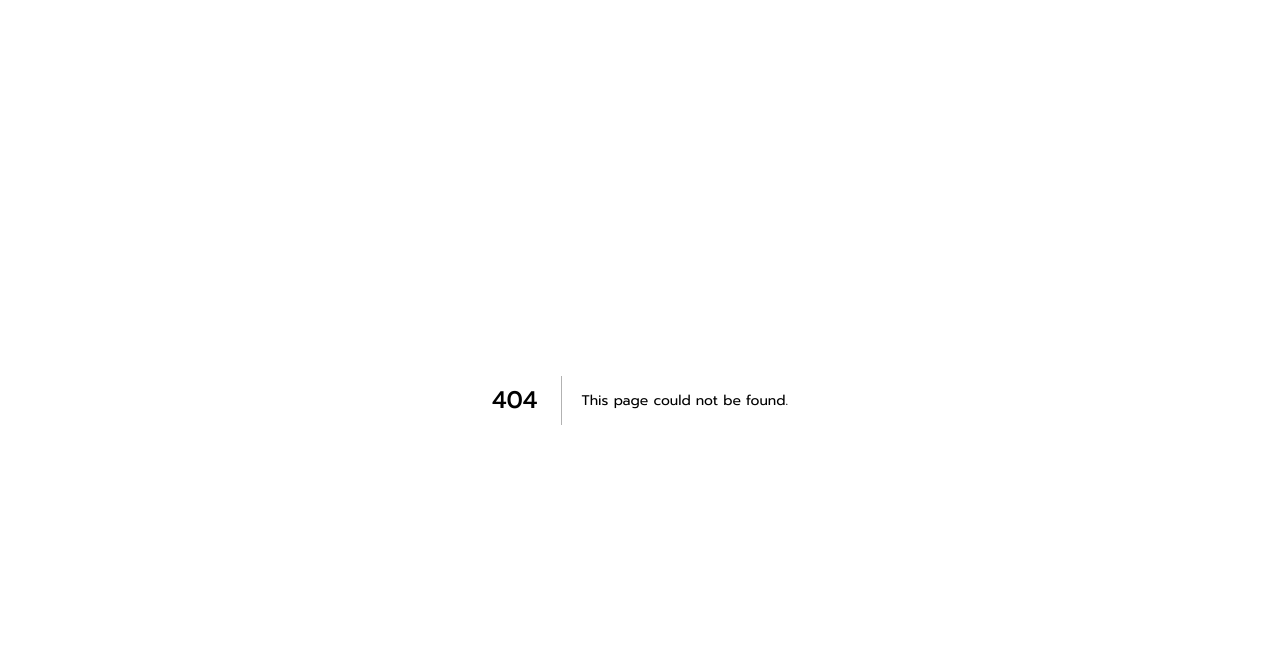
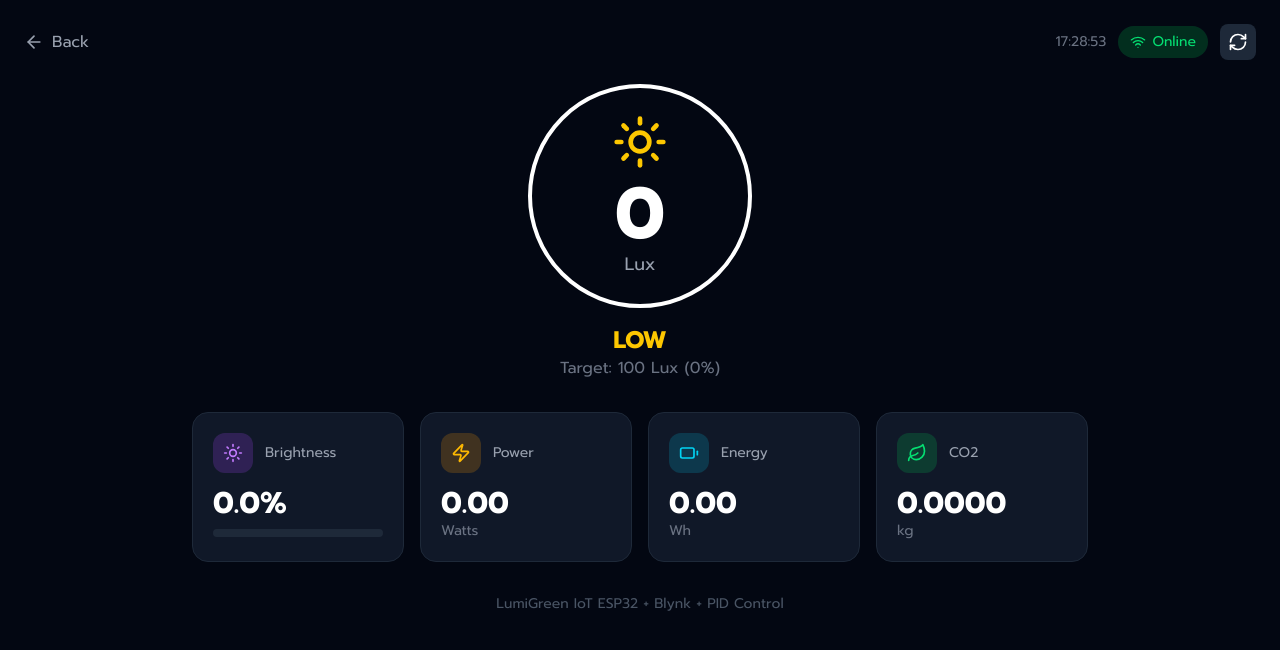
Before and after one commit to Teera235/lumigreen, a Next.js app: page /live in a window 1280 px wide. Before the commit this address had no page. Shown: the top 650 px of the page. Built offline with nearby package versions, Linux system fonts and the light colour scheme; no server answers.

Commit message:
Add fullscreen live dashboard page at /live

```diff
--- /dev/null
+++ b/src/app/live/page.tsx
@@ -0,0 +1,145 @@
+"use client";
+import { useState, useEffect } from "react";
+import { Sun, Zap, Battery, Leaf, Wifi, WifiOff, RefreshCw, ArrowLeft } from "lucide-react";
+import Link from "next/link";
+
+const BLYNK_TOKEN = "O9C2s8T0nrrOmFjShVi-S9YsH4KUMSKs";
+const BLYNK_SERVER = "https://blynk.cloud/external/api";
+
+interface SensorData {
+  lux: number;
+  brightness: number;
+  power: number;
+  energy: number;
+  carbon: number;
+  setpoint: number;
+}
+
+const defaultData: SensorData = { lux: 0, brightness: 0, power: 0, energy: 0, carbon: 0, setpoint: 100 };
+
+export default function LivePage() {
+  const [data, setData] = useState<SensorData>(defaultData);
+  const [isOnline, setIsOnline] = useState(false);
+  const [lastUpdate, setLastUpdate] = useState<string>("");
+
+  const fetchData = async () => {
+    try {
+      const pins = ["V1", "V2", "V4", "V5", "V6", "V10"];
+      const responses = await Promise.all(
+        pins.map(pin => fetch(`${BLYNK_SERVER}/get?token=${BLYNK_TOKEN}&${pin}`).then(res => res.json()).catch(() => [0]))
+      );
+      setData({
+        lux: parseFloat(responses[0]) || 0,
+        brightness: parseFloat(responses[1]) || 0,
+        power: parseFloat(responses[2]) || 0,
+        energy: parseFloat(responses[3]) || 0,
+        carbon: parseFloat(responses[4]) || 0,
+        setpoint: parseFloat(responses[5]) || 100,
+      });
+      setIsOnline(true);
+      setLastUpdate(new Date().toLocaleTimeString("th-TH"));
+    } catch {
+      setIsOnline(false);
+    }
+  };
+
+  useEffect(() => {
+    fetchData();
+    const interval = setInterval(fetchData, 2000);
+    return () => clearInterval(interval);
+  }, []);
+
+  const luxPercent = Math.min((data.lux / data.setpoint) * 100, 150);
+  const luxStatus = data.lux >= data.setpoint * 0.9 && data.lux <= data.setpoint * 1.1 ? "OK" : data.lux < data.setpoint * 0.9 ? "LOW" : "HIGH";
+  const statusColor = luxStatus === "OK" ? "text-green-400" : luxStatus === "LOW" ? "text-yellow-400" : "text-blue-400";
+  const bgColor = luxStatus === "OK" ? "bg-green-500" : luxStatus === "LOW" ? "bg-yellow-500" : "bg-blue-500";
+
+  return (
+    <div className="min-h-screen bg-gray-950 text-white p-4 sm:p-6">
+      {/* Header */}
+      <div className="flex items-center justify-between mb-6">
+        <Link href="/" className="flex items-center gap-2 text-gray-400 hover:text-white">
+          <ArrowLeft className="w-5 h-5" />
+          <span className="hidden sm:inline">Back</span>
+        </Link>
+        <div className="flex items-center gap-3">
+          <span className="text-gray-500 text-sm">{lastUpdate}</span>
+          <div className={`flex items-center gap-1.5 px-3 py-1.5 rounded-full text-sm ${isOnline ? "bg-green-500/20 text-green-400" : "bg-red-500/20 text-red-400"}`}>
+            {isOnline ? <Wifi className="w-4 h-4" /> : <WifiOff className="w-4 h-4" />}
+            {isOnline ? "Online" : "Offline"}
+          </div>
+          <button onClick={fetchData} className="p-2 bg-gray-800 hover:bg-gray-700 rounded-lg">
+            <RefreshCw className="w-5 h-5" />
+          </button>
+        </div>
+      </div>
+
+      {/* Main Lux Display */}
+      <div className="text-center mb-8">
+        <div className={`inline-flex items-center justify-center w-40 h-40 sm:w-56 sm:h-56 rounded-full ${bgColor}/20 border-4 ${bgColor.replace("bg-", "border-")} mb-4`}>
+          <div>
+            <Sun className={`w-10 h-10 sm:w-14 sm:h-14 mx-auto mb-2 ${statusColor}`} />
+            <div className="text-5xl sm:text-7xl font-bold">{data.lux.toFixed(0)}</div>
+            <div className="text-gray-400 text-lg">Lux</div>
+          </div>
+        </div>
+        <div className={`text-2xl font-bold ${statusColor}`}>{luxStatus}</div>
+        <div className="text-gray-500">Target: {data.setpoint} Lux ({luxPercent.toFixed(0)}%)</div>
+      </div>
+
+      {/* Stats Grid */}
+      <div className="grid grid-cols-2 lg:grid-cols-4 gap-4 max-w-4xl mx-auto">
+        <div className="bg-gray-900 rounded-2xl p-5 border border-gray-800">
+          <div className="flex items-center gap-3 mb-3">
+            <div className="w-10 h-10 bg-purple-500/20 rounded-xl flex items-center justify-center">
+              <Sun className="w-5 h-5 text-purple-400" />
+            </div>
+            <span className="text-gray-400 text-sm">Brightness</span>
+          </div>
+          <div className="text-3xl font-bold">{data.brightness.toFixed(1)}%</div>
+          <div className="mt-2 h-2 bg-gray-800 rounded-full overflow-hidden">
+            <div className="h-full bg-purple-500 rounded-full" style={{ width: `${data.brightness}%` }} />
+          </div>
+        </div>
+
+        <div className="bg-gray-900 rounded-2xl p-5 border border-gray-800">
+          <div className="flex items-center gap-3 mb-3">
+            <div className="w-10 h-10 bg-amber-500/20 rounded-xl flex items-center justify-center">
+              <Zap className="w-5 h-5 text-amber-400" />
+            </div>
+            <span className="text-gray-400 text-sm">Power</span>
+          </div>
+          <div className="text-3xl font-bold">{data.power.toFixed(2)}</div>
+          <div className="text-gray-500 text-sm">Watts</div>
+        </div>
+
+        <div className="bg-gray-900 rounded-2xl p-5 border border-gray-800">
+          <div className="flex items-center gap-3 mb-3">
+            <div className="w-10 h-10 bg-cyan-500/20 rounded-xl flex items-center justify-center">
+              <Battery className="w-5 h-5 text-cyan-400" />
+            </div>
+            <span className="text-gray-400 text-sm">Energy</span>
+          </div>
+          <div className="text-3xl font-bold">{data.energy.toFixed(2)}</div>
+          <div className="text-gray-500 text-sm">Wh</div>
+        </div>
+
+        <div className="bg-gray-900 rounded-2xl p-5 border border-gray-800">
+          <div className="flex items-center gap-3 mb-3">
+            <div className="w-10 h-10 bg-green-500/20 rounded-xl flex items-center justify-center">
+              <Leaf className="w-5 h-5 text-green-400" />
+            </div>
+            <span className="text-gray-400 text-sm">CO2</span>
+          </div>
+          <div className="text-3xl font-bold">{data.carbon.toFixed(4)}</div>
+          <div className="text-gray-500 text-sm">kg</div>
+        </div>
+      </div>
+
+      {/* Footer */}
+      <div className="text-center mt-8 text-gray-600 text-sm">
+        LumiGreen IoT  ESP32 + Blynk + PID Control
+      </div>
+    </div>
+  );
+}
--- a/src/components/Navbar.tsx
+++ b/src/components/Navbar.tsx
@@ -19,7 +19,7 @@ export default function Navbar() {
   const navLinks = [
     { href: "#home", label: "หน้าแรก" },
     { href: "#innovation", label: "นวัตกรรม" },
-    { href: "#live", label: "Live Monitor" },
+    { href: "/live", label: "🔴 Live", isLive: true },
     { href: "#product", label: "สินค้า" },
     { href: "#impact", label: "ผลลัพธ์" },
     { href: "#calculator", label: "คำนวณ ROI" },
@@ -61,6 +61,15 @@ export default function Navbar() {
 
           <div className="hidden md:flex items-center gap-1">
             {navLinks.map((link, index) => (
+              link.isLive ? (
+                <a
+                  key={link.href}
+                  href={link.href}
+                  className="px-4 py-2 bg-red-500 text-white rounded-full font-medium text-sm hover:bg-red-600 transition-colors"
+                >
+                  {link.label}
+                </a>
+              ) : (
                 <motion.a
                   key={link.href}
                   href={link.href}
@@ -77,6 +86,7 @@ export default function Navbar() {
                     transition={{ duration: 0.2 }}
                   />
                 </motion.a>
+              )
             ))}
             <motion.a
               href="#contact"
@@ -119,6 +129,16 @@ export default function Navbar() {
             >
               <div className="space-y-2">
                 {navLinks.map((link, index) => (
+                  link.isLive ? (
+                    <a
+                      key={link.href}
+                      href={link.href}
+                      className="block py-3 px-4 bg-red-500 text-white rounded-xl font-medium text-center"
+                      onClick={() => setIsOpen(false)}
+                    >
+                      {link.label}
+                    </a>
+                  ) : (
                     <motion.a
                       key={link.href}
                       href={link.href}
@@ -130,6 +150,7 @@ export default function Navbar() {
                     >
                       {link.label}
                     </motion.a>
+                  )
                 ))}
                 <motion.a
                   href="#contact"
```
Lines whose indentation alone changed are shown as unchanged.
